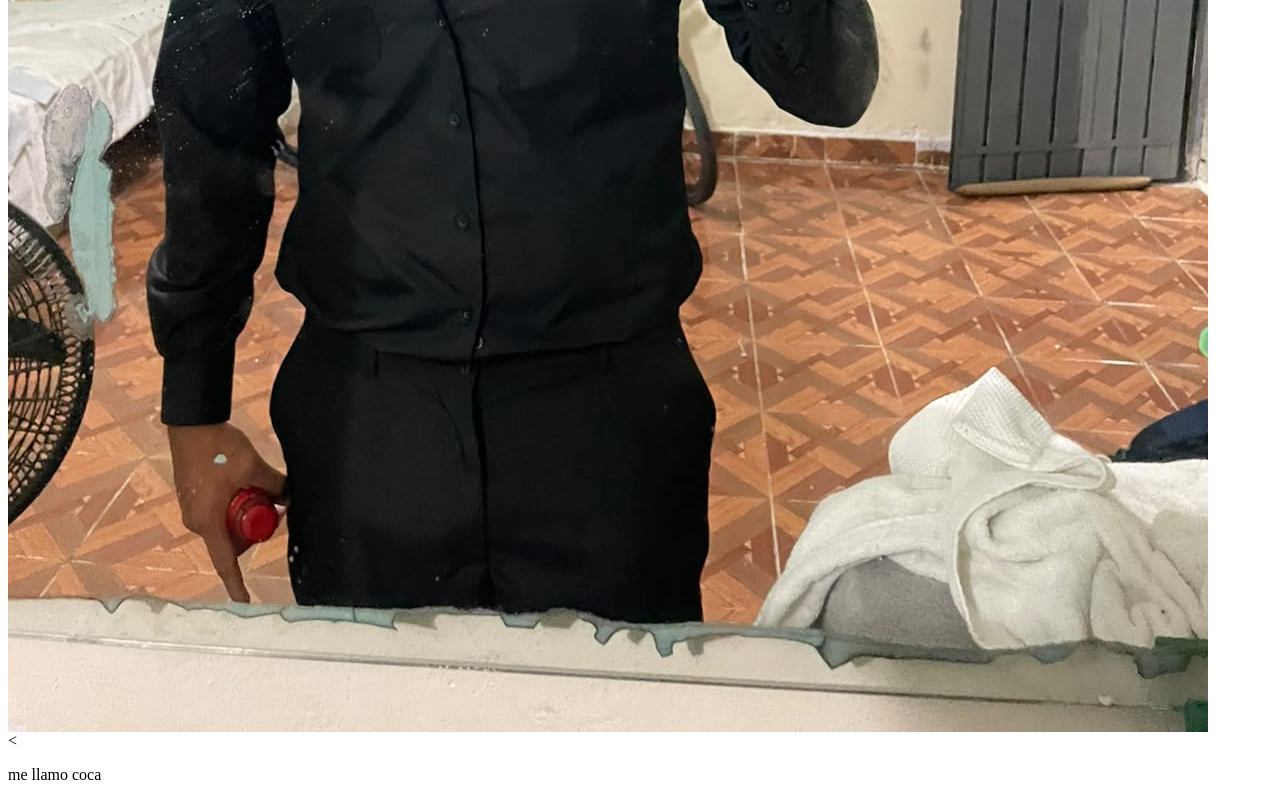
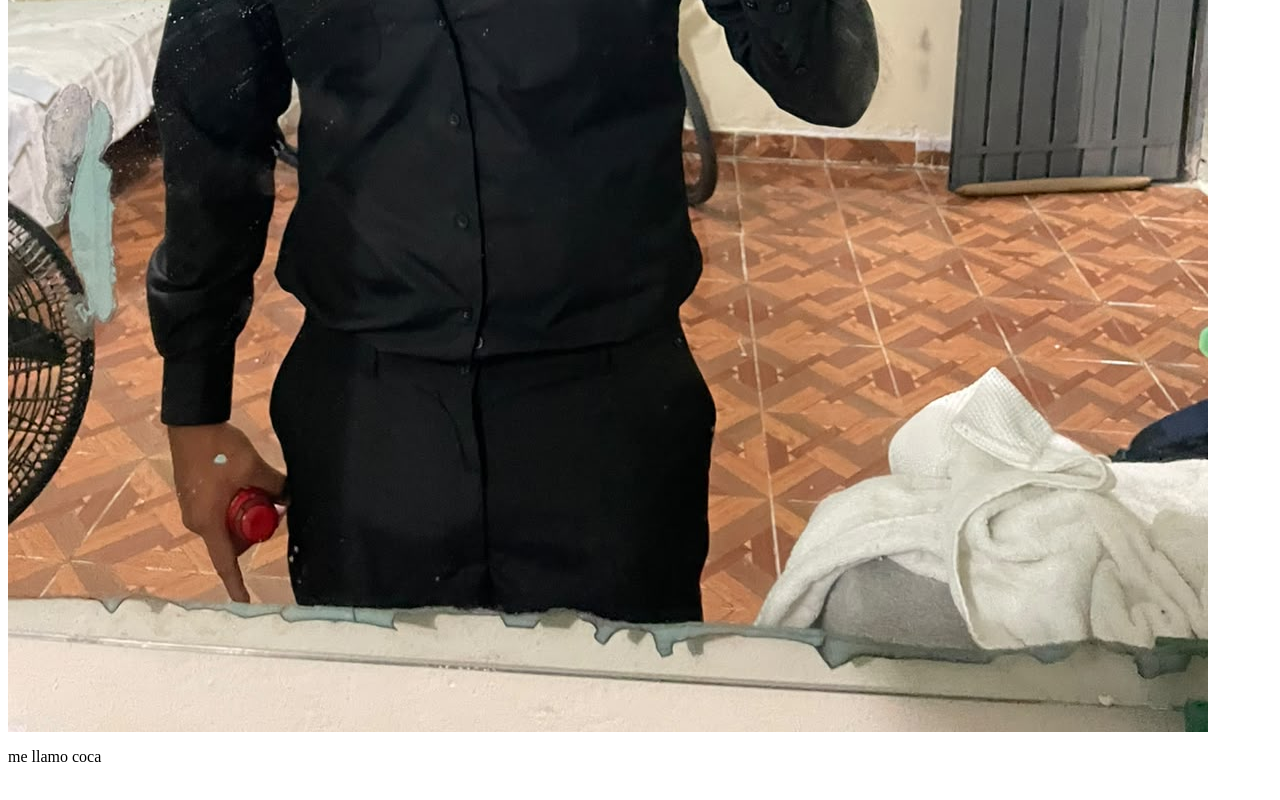
Before and after one commit to jorge10-cr/jorge10-cr.github.io, a plain HTML site: page index.html in a window 1280 px wide. Shown: the part 5035-5835 px from the top of the page. Drawn offline with Linux system fonts and the light colour scheme.

Commit message:
Fix footer tag syntax in index.html

```diff
--- a/index.html
+++ b/index.html
@@ -15,7 +15,7 @@
 <img src="https://github.com/jorge10-cr/jorge10-cr.github.io/blob/main/fotos%20de%20equipo/ramon%20vazquez%20luis%20.jpeg?raw=true">
  </body>
 
-<footer><
+<footer>
   <p>me llamo coca</p>
 </footer>
 
```
